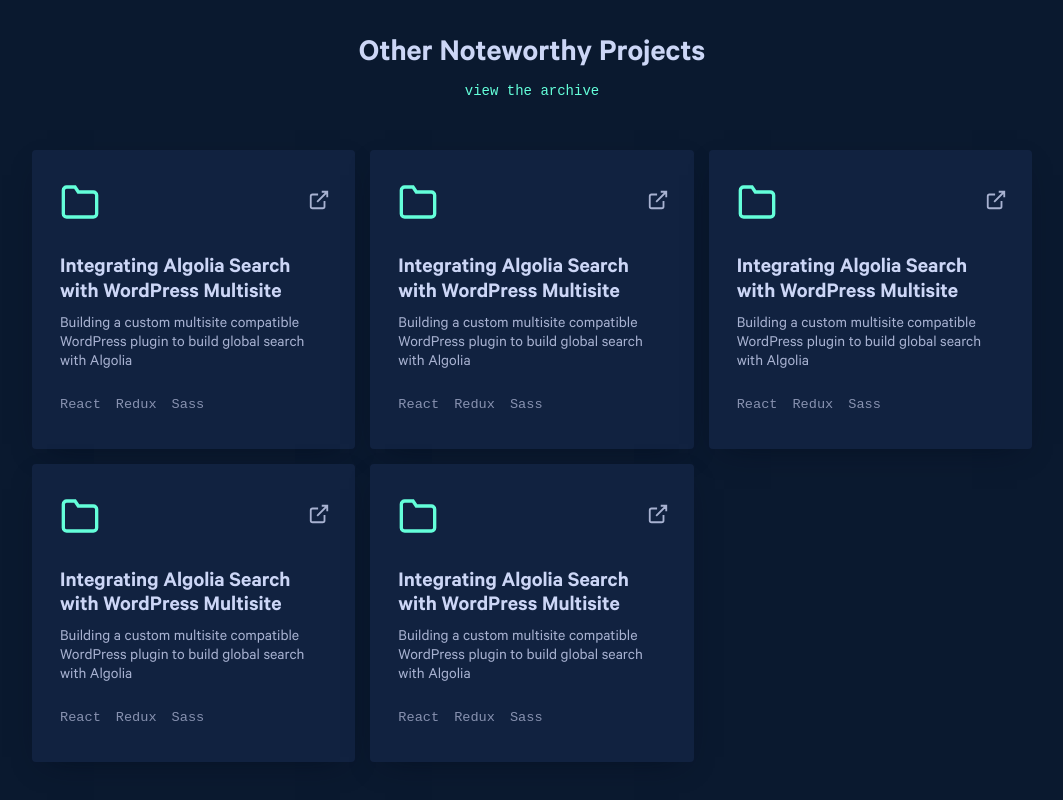
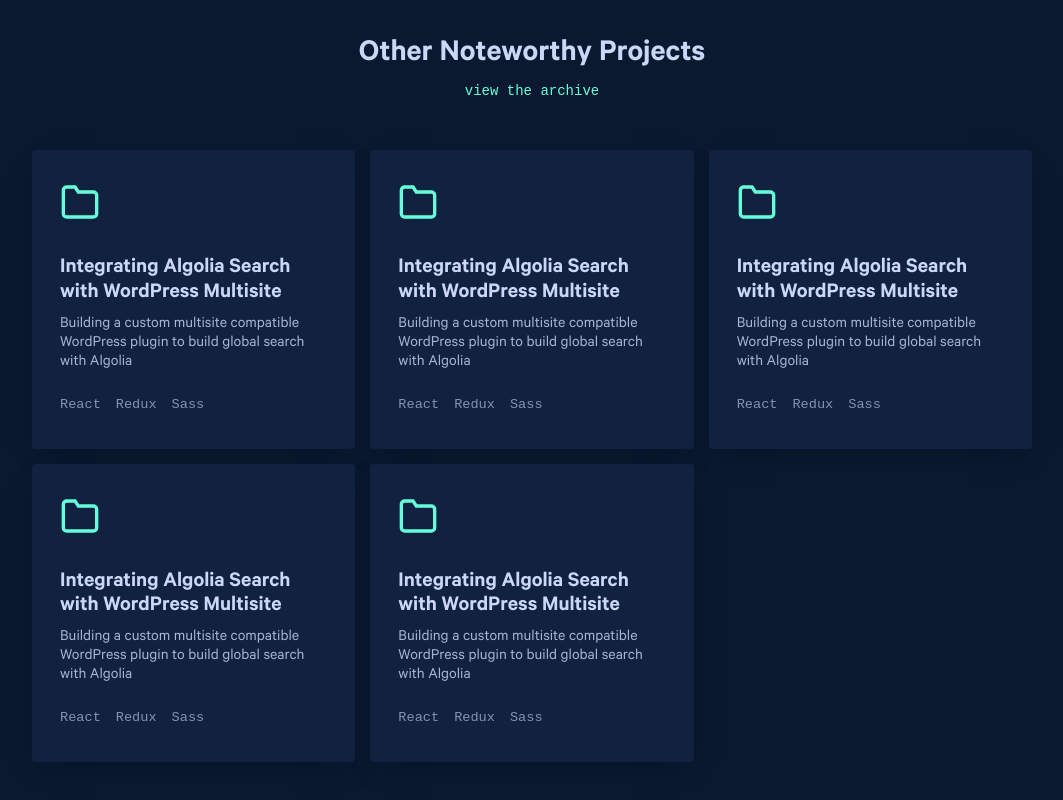
Before and after one commit to Moamal-2000/moamal-alaa, a Next.js app: page / in a window 1280 px wide. Shown: the part 2782-3582 px from the top of the page, without its empty margins (108-1171 px from the left). Built offline with nearby package versions, Linux system fonts and the light colour scheme.

Commit message:
add: include github icon ProjectCard

```diff
--- a/src/components/Home/OtherProjectsSection/OtherProjects/ProjectCard/ProjectCard.jsx
+++ b/src/components/Home/OtherProjectsSection/OtherProjects/ProjectCard/ProjectCard.jsx
@@ -2,7 +2,7 @@ import SvgIcon from "@/components/Shared/SvgIcon";
 import s from "./ProjectCard.module.scss";
 
 const ProjectCard = ({ data }) => {
-  const { title, description, technologies, liveUrl } = data;
+  const { title, description, technologies, liveUrl, repoUrl } = data;
 
   return (
     <article className={s.projectCard}>
@@ -10,19 +10,33 @@ const ProjectCard = ({ data }) => {
         <div className={s.projectTop}>
           <SvgIcon name="folder" />
 
+          <div className={s.projectLinks}>
+            {repoUrl && (
+              <a
+                href={repoUrl}
+                aria-label="GitHub Link"
+                target="_blank"
+                rel="noopener noreferrer"
+              >
+                <SvgIcon name="github" />
+              </a>
+            )}
+
+            {liveUrl && (
               <a
                 href={liveUrl}
                 aria-label="External Link"
-            className={s.externalLink}
                 target="_blank"
                 rel="noopener noreferrer"
               >
                 <SvgIcon name="live" />
               </a>
+            )}
+          </div>
         </div>
 
         <h3 className={s.title}>
-          <a href={liveUrl} target="_blank" rel="noopener noreferrer">
+          <a href={liveUrl || "#"} target="_blank" rel="noopener noreferrer">
             {title}
           </a>
         </h3>
--- a/src/components/Home/OtherProjectsSection/OtherProjects/ProjectCard/ProjectCard.module.scss
+++ b/src/components/Home/OtherProjectsSection/OtherProjects/ProjectCard/ProjectCard.module.scss
@@ -24,16 +24,20 @@
   margin-bottom: 35px;
 }
 
-.projectCard header .projectTop svg {
+.projectCard header .projectTop>svg {
   stroke: #64ffda;
   width: 40px;
   height: 40px;
 }
 
-.projectCard header .projectTop .externalLink {
+.projectCard header .projectTop .projectLinks {
   display: flex;
   align-items: center;
-  margin-right: -10px;
+}
+
+.projectCard header .projectTop .projectLinks>a {
+  display: flex;
+  align-items: center;
   color: #a8b2d1;
   display: flex;
   justify-content: center;
@@ -41,11 +45,11 @@
   padding: 5px 7px;
 }
 
-.projectCard header .projectTop .externalLink:hover svg {
+.projectCard header .projectTop .projectLinks>a:hover svg {
   stroke: #64ffda;
 }
 
-.projectCard header .projectTop .externalLink svg {
+.projectCard header .projectTop .projectLinks>a svg {
   width: 22px;
   height: 22px;
   margin-top: -4px;
--- a/src/data/otherProjects.js
+++ b/src/data/otherProjects.js
@@ -4,6 +4,7 @@ export const OTHER_PROJECTS_DATA = [
     description:
       "Building a custom multisite compatible WordPress plugin to build global search with Algolia",
     liveUrl: "",
+    repoUrl: "",
     technologies: ["React", "Redux", "Sass"],
     id: 1,
   },
@@ -12,6 +13,7 @@ export const OTHER_PROJECTS_DATA = [
     description:
       "Building a custom multisite compatible WordPress plugin to build global search with Algolia",
     liveUrl: "",
+    repoUrl: "",
     technologies: ["React", "Redux", "Sass"],
     id: 2,
   },
@@ -20,6 +22,7 @@ export const OTHER_PROJECTS_DATA = [
     description:
       "Building a custom multisite compatible WordPress plugin to build global search with Algolia",
     liveUrl: "",
+    repoUrl: "",
     technologies: ["React", "Redux", "Sass"],
     id: 3,
   },
@@ -28,6 +31,7 @@ export const OTHER_PROJECTS_DATA = [
     description:
       "Building a custom multisite compatible WordPress plugin to build global search with Algolia",
     liveUrl: "",
+    repoUrl: "",
     technologies: ["React", "Redux", "Sass"],
     id: 4,
   },
@@ -36,6 +40,7 @@ export const OTHER_PROJECTS_DATA = [
     description:
       "Building a custom multisite compatible WordPress plugin to build global search with Algolia",
     liveUrl: "",
+    repoUrl: "",
     technologies: ["React", "Redux", "Sass"],
     id: 5,
   },
```
Lines whose indentation alone changed are shown as unchanged.
